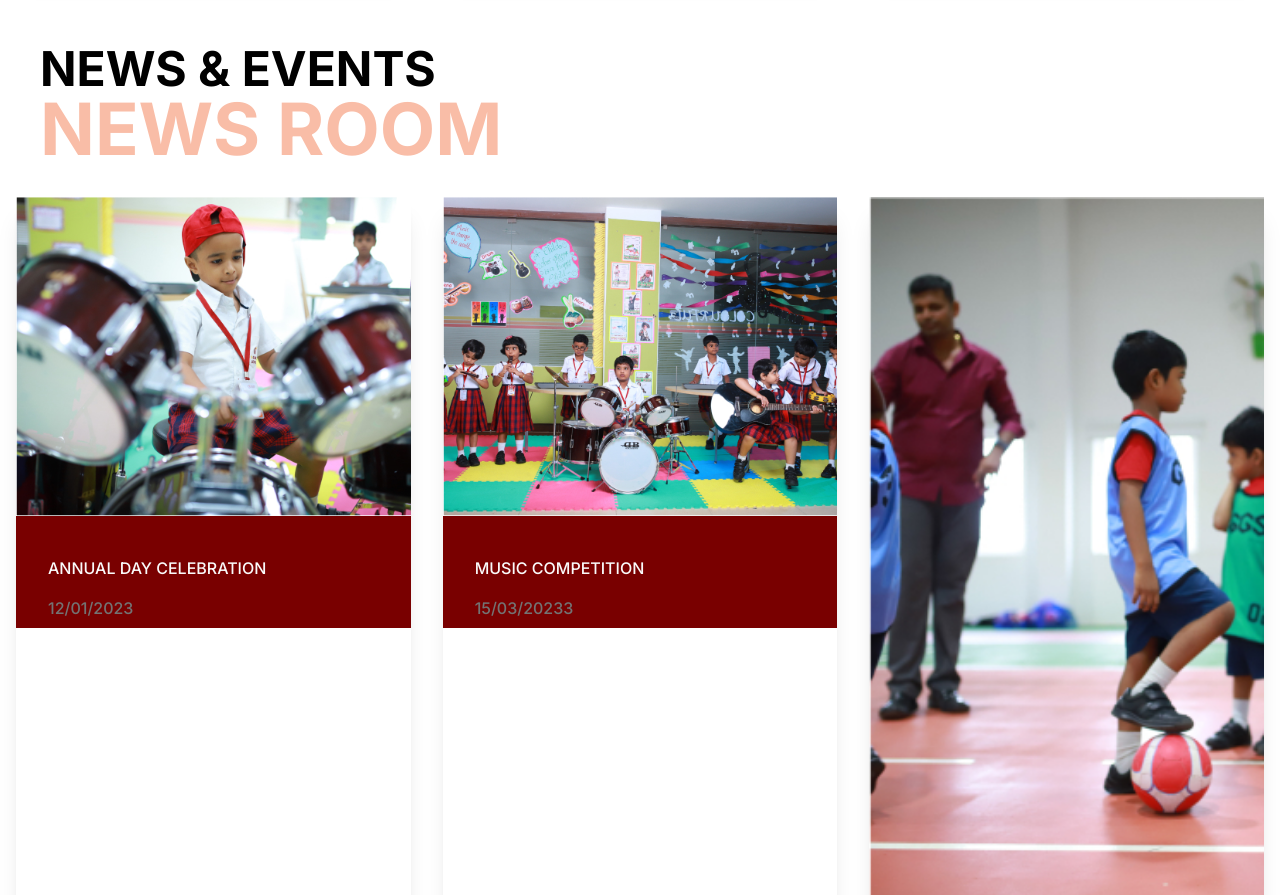
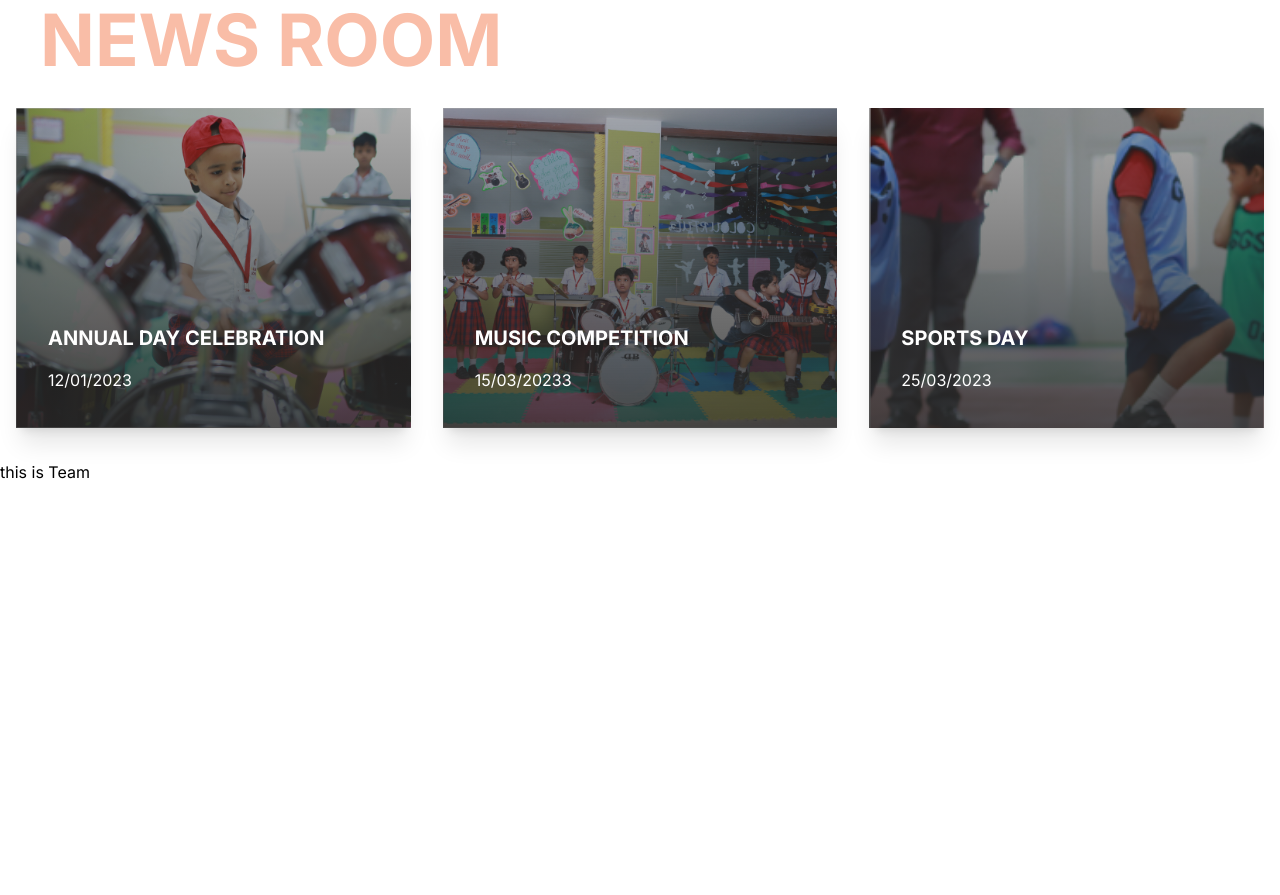
Before and after one commit to sudharshanr15/gglobalschool, a Next.js app: page / in a window 1280 px wide. Shown: the part 3798-4693 px from the top of the page. After the commit the page ends 4282 px from the top, so only its background shows below. Built offline with nearby package versions, Linux system fonts and the light colour scheme.

Commit message:
completed the all pages and newsroom layout are fix

```diff
--- a/src/container/Home/Newsroom.tsx
+++ b/src/container/Home/Newsroom.tsx
@@ -13,69 +13,68 @@ const Newsroom = () => (
       </div>
     </div>
 
-    <div className="scroll-smooth  hover:scroll-auto -scroll-ml-6 snap-start ...">
+    <div className="scroll-smooth   -scroll-ml-6 snap-start ...">
       <div className="w-full py-[1rem] px-4 bg-white ">
         <div className="w-auto mx-auto grid md:grid-cols-3 gap-8">
           <div className="w-full shadow-xl flex flex-col  my-4 rounded-lg ">
             <div className=" flex space-x-4  rounded-lg ">
-              <div className="w-full">
-                <Image
-                  src="/image/event1.jpg"
-                  alt="Background"
-                  className="w-full h-auto"
-                  width={100}
-                  height={100}
-                />
-                {/* Rest of your content */}
+              <div
+                className="relative bg-cover bg-center h-80 w-full object-cover"
+                style={{
+                  backgroundImage: `linear-gradient(360deg, #2A2A2A -34.99%, rgba(42, 42, 42, 0) 184.82%), url(/image/event1.jpg)`,
+                }}
+              >
+
+
+                {/* Text Elements */}
+                <p className="py-2 mx-8 mt-52  text-white font-bold text-xl">
+                  ANNUAL DAY CELEBRATION
+                </p>
+                <p className="py-2 mx-8 text-white">12/01/2023</p>
               </div>
             </div>
 
-            <div className="text-left font-medium bg-[#790000] text-[#737373]  ">
+            {/* <div className="text-left font-medium bg-[#790000] text-[#737373]  ">
               <p className="py-2  mx-8 mt-8 text-[#FAFAFA]">
                 ANNUAL DAY CELEBRATION
               </p>
               <p className="py-2  mx-8 ">12/01/2023</p>
-            </div>
+            </div> */}
           </div>
           <div className="w-full shadow-xl flex flex-col  my-4 rounded-lg ">
             <div className=" flex space-x-4  rounded-lg ">
-              <div className="w-full">
-                <Image
-                  src="/image/event2.jpg"
-                  alt="Background"
-                  className="w-full h-auto"
-                  width={100}
-                  height={100}
-                />
-                {/* Rest of your content */}
+              <div
+                className="relative bg-cover bg-center h-80 w-full object-cover"
+                style={{
+                  backgroundImage: `linear-gradient(360deg, #2A2A2A -34.99%, rgba(42, 42, 42, 0) 184.82%), url(/image/event2.jpg)`,
+                }}
+              >
+
+
+                {/* Text Elements */}
+                <p className="py-2 mx-8 mt-52  text-white font-bold text-xl">
+                  MUSIC COMPETITION
+                </p>
+                <p className="py-2 mx-8 text-white">15/03/20233</p>
               </div>
-            </div>
-
-            <div className="text-left font-medium  bg-[#790000]  text-[#737373]  ">
-              <p className="py-2  mx-8 mt-8  text-[#FAFAFA]">
-                MUSIC COMPETITION
-              </p>
-              <p className="py-2  mx-8">15/03/20233</p>
             </div>
           </div>
 
           <div className="w-full shadow-xl flex flex-col  my-4 rounded-lg ">
             <div className=" flex space-x-4  rounded-lg ">
-              <div className="w-full">
-                <Image
-                  src="/image/event3.jpg"
-                  alt="Background"
-                  className="w-full h-68"
-                  width={100}
-                  height={100}
-                />
-                {/* Rest of your content */}
+              <div
+                className="relative bg-cover bg-center h-80 w-full object-cover"
+                style={{
+                  backgroundImage: `linear-gradient(360deg, #2A2A2A -34.99%, rgba(42, 42, 42, 0) 184.82%), url(/image/event3.jpg)`,
+                }}
+              >
+
+                {/* Text Elements */}
+                <p className="py-2 mx-8 mt-52 text-white font-bold text-xl">
+                  SPORTS DAY
+                </p>
+                <p className="py-2 mx-8 text-white">25/03/2023</p>
               </div>
-            </div>
-
-            <div className="text-left font-medium  bg-[#790000] text-[#737373]  ">
-              <p className="py-2  mx-8 mt-8 text-[#FAFAFA]">SPORTS DAY</p>
-              <p className="py-2  mx-8  ">25/03/2023</p>
             </div>
           </div>
         </div>
--- a/src/container/Home/Programmesoffers.tsx
+++ b/src/container/Home/Programmesoffers.tsx
@@ -45,7 +45,7 @@ const Programmesoffers = () => (
         </div>
 
         <div className="w-full md:w-1/2  md:mt-5 p-5 text-center underline underline-offset-8 ... text-[#F05A22]">
-          <h1 className="text-4xl md:text-4xl  font-bold sm:mr-10 md:text-left text-[#FAFAFA]">
+          <h1 className="text-4xl md:text-2xl  font-bold sm:mr-10 md:text-left text-[#FAFAFA]">
             To know more
           </h1>
         </div>
@@ -75,7 +75,7 @@ const Programmesoffers = () => (
         </div>
 
         <div className="w-full md:w-1/2  md:mt-5 p-5 text-center underline underline-offset-8 ... text-[#F05A22]">
-          <h1 className="text-4xl md:text-4xl  font-bold sm:mr-10 md:text-left text-[#FAFAFA]">
+          <h1 className="text-4xl md:text-2xl  font-bold sm:mr-10 md:text-left text-[#FAFAFA]">
             To know more
           </h1>
         </div>
```
